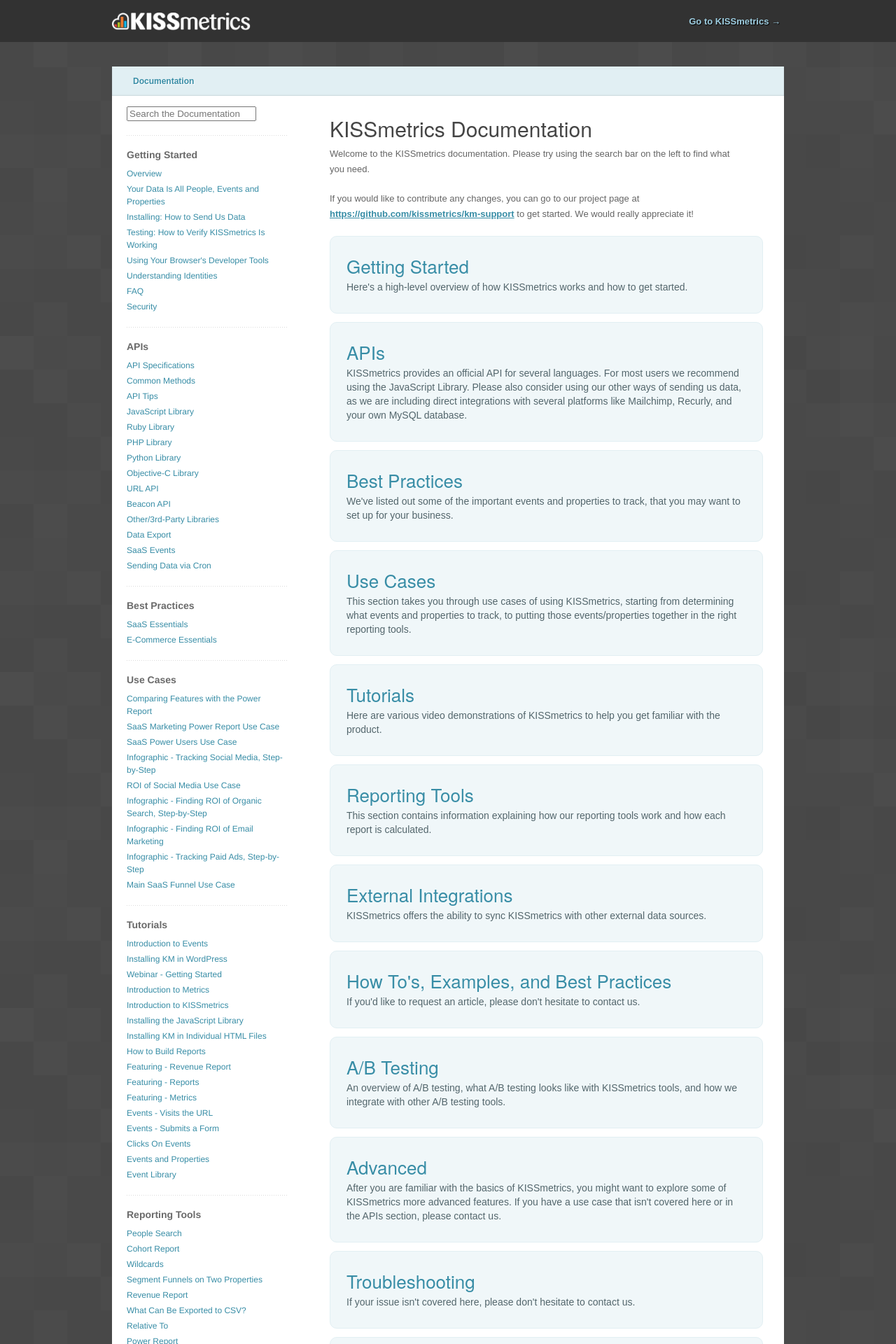
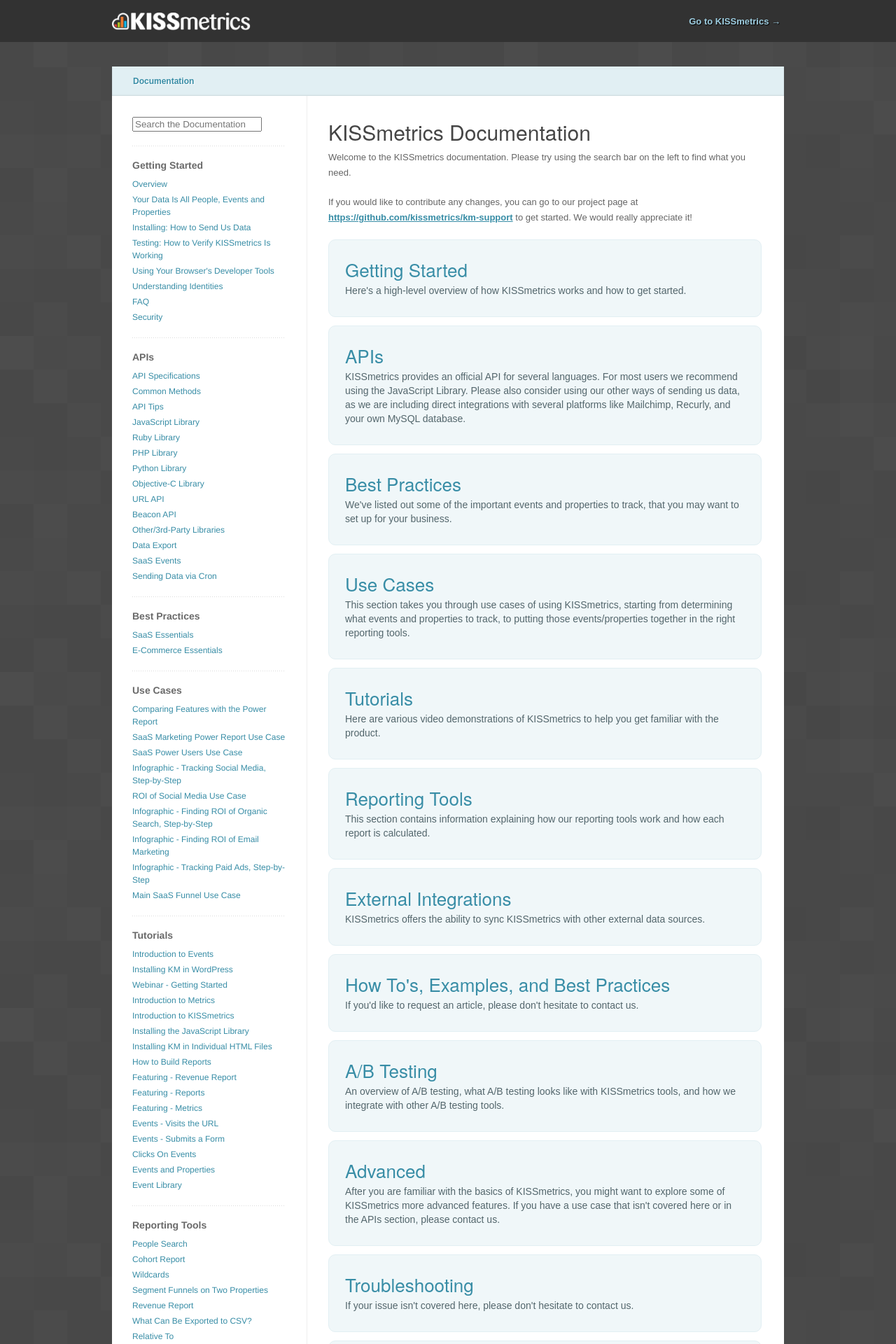
Before and after one commit to kissmetrics/km-support, a Jekyll site: the page built from index.html, in a window 1280 px wide. Shown: the top 1920 px of the page at 70% size. Built offline with Jekyll 4.4.1, drawn with Linux system fonts in a browser that asks for light colours; nearby versions of some CDN libraries; Markdown is read by kramdown in place of the engine named in the settings; comment, search, counter and statistics services are not loaded.

Commit message:
Updated styles

```diff
--- a/_layouts/default.html
+++ b/_layouts/default.html
@@ -77,8 +77,6 @@
       </div>
 
 <div class='col'>
-        <div id='fader'></div>
-
         {{ content }}
 </div>
 
--- a/css/screen.css
+++ b/css/screen.css
@@ -21,27 +21,18 @@
   width: 960px
 }
 .col {
-  /* background: transparent url(/images/fade.png) top left repeat-y; */
+  border-left: 1px solid #eee;
   float: left;
-  margin: 0 0 15px 0;
-  padding: 25px 73px 15px 30px;
+  margin-left: -1px;
+  padding: 30px;
   position: relative;
-  width: 576px; /*680-73-30*/
+  width: 620px; /*680-60*/
 }
 .col.side {
-  /*background: transparent url(/images/fade_top.png) top left no-repeat;*/
   border: none;
-  /*margin-left: -43px;*/
-  padding: 15px 30px 15px 21px;
-  width: 230px; /*280-51*/
-}
-#fader {
-  /* background: transparent url(/images/fade_bottom.png) 0 0 no-repeat; */
-  bottom: 0;
-  height: 43px;
-  position: absolute;
-  right: 0;
-  width: 43px;
+  border-right: 1px solid #eee;
+  padding: 30px;
+  width: 219px; /*280-60-1*/
 }
 hr {
   background: transparent url(/images/hr.png) 0 50% repeat-x;
```
